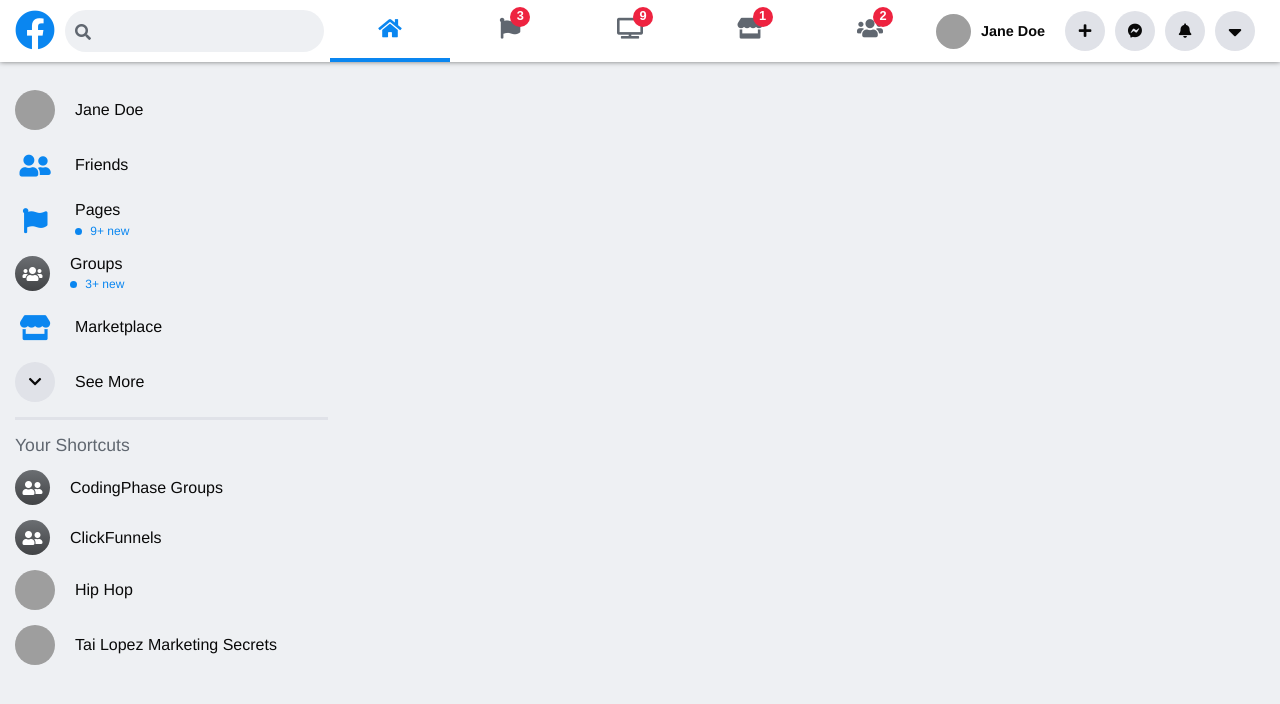
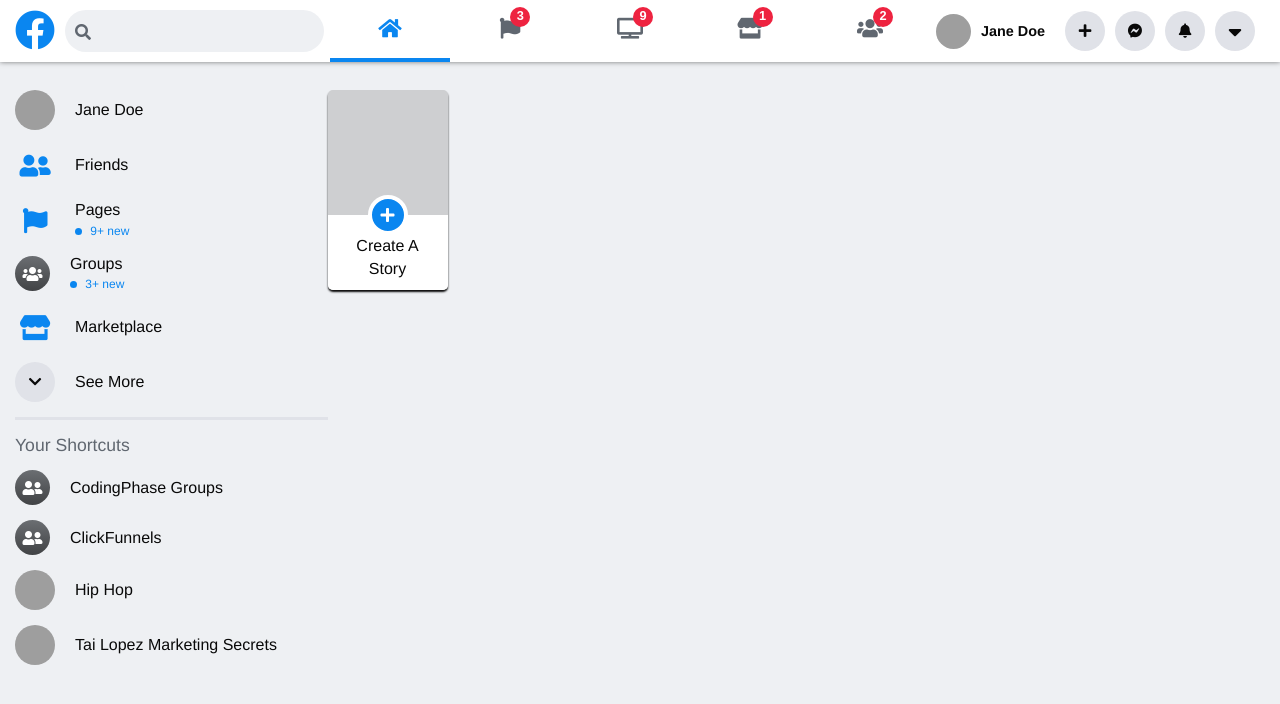
Before and after one commit to Postem1/CP_Projec, a plain HTML site: page FrontEndDeveloper/facebook-clone/index.html in a window 1280 px wide. Drawn offline with Linux system fonts and the light colour scheme; grey boxes are pictures that could not be loaded.

Commit message:
feed section 1 completed

```diff
--- a/FrontEndDeveloper/facebook-clone/css/styles.css
+++ b/FrontEndDeveloper/facebook-clone/css/styles.css
@@ -186,6 +186,7 @@
   display: flex;
   align-items: center;
   margin-bottom: 15px;
+  cursor: pointer;
 }
 
 .sidenav__item-img {
@@ -269,3 +270,74 @@
   font-size: 1.1rem;
   margin-bottom: 15px;
 }
+
+.feed {
+  width: 50%;
+  height: 200px;
+  display: flex;
+  align-items: center;
+  flex-direction: column;
+}
+
+.stories {
+  display: flex;
+  max-width: 700px;
+  width: 100%;
+  margin-bottom: 20px;
+}
+
+.stories__video-container {
+  overflow: hidden;
+  width: 120px;
+  height: 200px;
+  border-radius: 5px;
+  background: var(--stories-bg);
+  position: relative;
+  box-shadow: 0px 2px 2px 0px var(--fb-black);
+  margin-right: 10px;
+  cursor: pointer;
+}
+
+.stories__video-container:nth-child(1) {
+  margin-right: 0px;
+}
+
+.stories__bg {
+  object-fit: cover;
+  object-position: center;
+  width: 125px;
+  height: 200px;
+  opacity: .4;
+  transition: opacity.3s ease-in-out;
+}
+
+.stories__video-container:hover .stories__bg {
+  opacity: .8;
+}
+
+.stories__title {
+  position: absolute;
+  bottom: 0;
+  background: var(--fb-whitebg);
+  width: 100%;
+  color: var(--fb-black);
+  padding: 20px 20px 10px;
+  font-size: 1rem ;
+  text-align: center;
+  line-height: 1.4;
+}
+
+.stories__new-btn {
+  background: var(--fb-blue);
+  width: 40px;
+  height: 40px;
+  color: var(--fb-white);
+  display: flex;
+  justify-content: center;
+  align-items: center;
+  border-radius: 50%;
+  border: 4px solid var(--fb-white);
+  position: absolute;
+  top: -20px;
+  left: 40px;
+}
--- a/FrontEndDeveloper/facebook-clone/index.html
+++ b/FrontEndDeveloper/facebook-clone/index.html
@@ -157,6 +157,21 @@
                     <span class="sidenav__item-title">Tai Lopez Marketing Secrets</span>
                 </div>
             </section>
+
+            <section class="feed">
+                <div class="stories">
+                    <div class="stories__video-container">
+                        <img class="stories__bg" src="https://i.ytimg.com/vi/NlKamRgzIdk/maxresdefault.jpg" alt="">
+                        <div class="stories__title">
+                            <div class="stories__new-btn">
+                                <i class="fas fa-plus"></i>
+                            </div>
+                            Create A Story
+                        </div>
+                    </div>
+                </div>
+            </section>
+
         </section>
     </body>
 </html>
```
